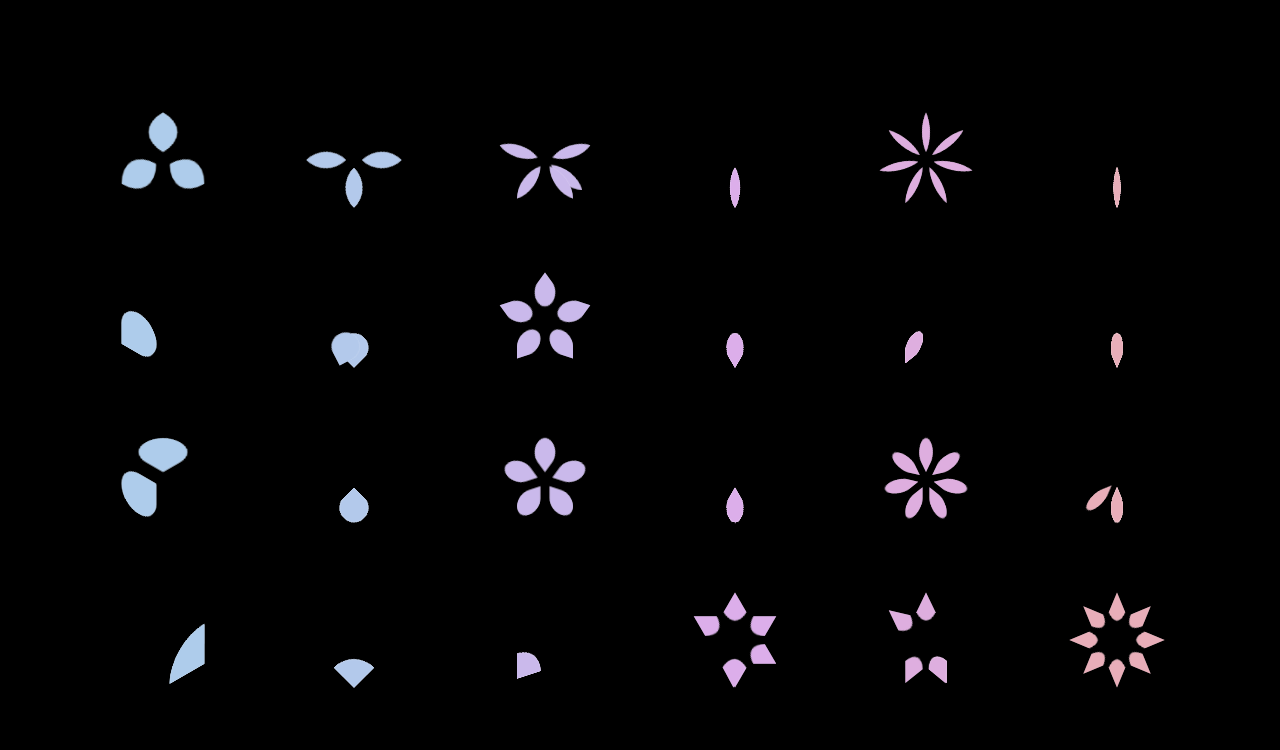
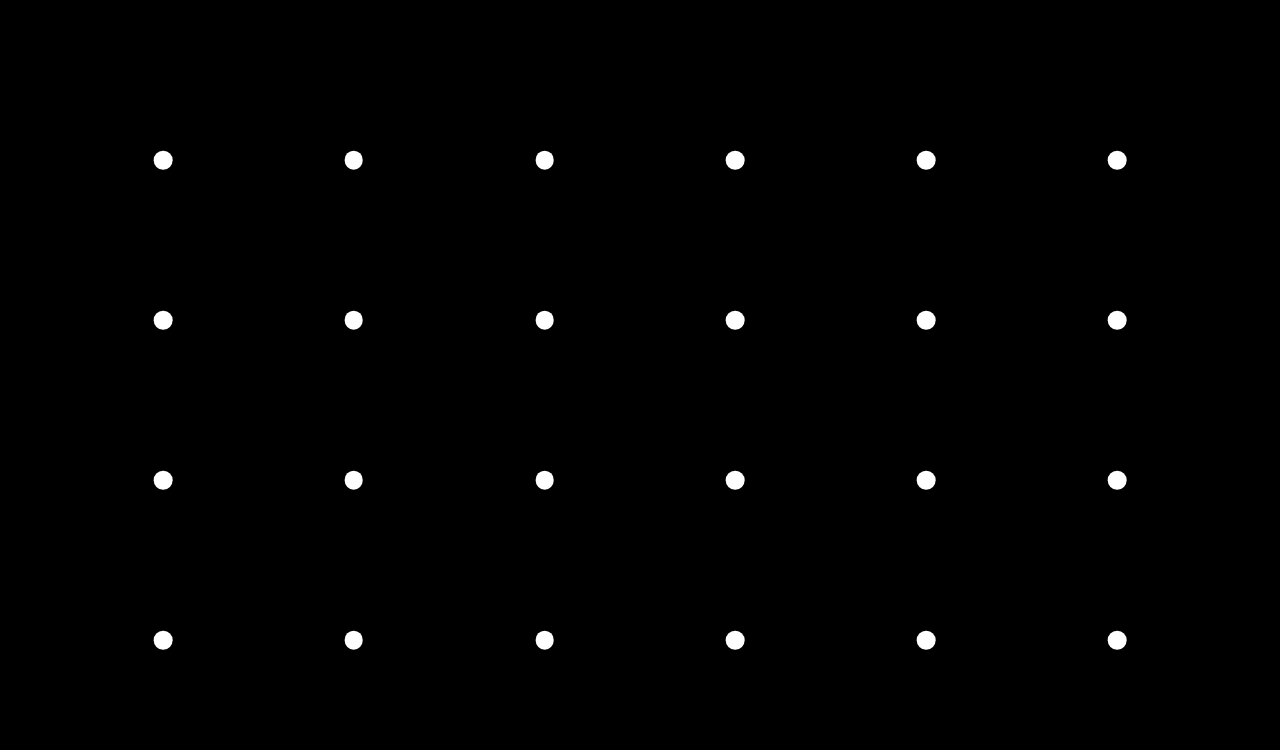
Before and after one commit to joel-s/css-flowers, a React (Create React App) app: page / in a window 1280 px wide. Shown: the top 750 px of the page. Built offline with nearby package versions, Linux system fonts and the light colour scheme.

Commit message:
Add center and prepare to style it like petals

```diff
--- a/src/flowers/Flower.tsx
+++ b/src/flowers/Flower.tsx
@@ -1,3 +1,4 @@
+import { useState } from "react";
 import styled from "styled-components";
 import { range } from "../utils/util";
 import Petal from "./Petal";
@@ -17,6 +18,18 @@ const FlowerContainer = styled.div<ContainerProps>`
   position: relative;
 `;
 
+const FlowerCenter = styled.div<ContainerProps>`
+  height: ${(props) => props.size}vmin;
+  width: ${(props) => props.size}vmin;
+  border-radius: 50%;
+  background-color: white;
+  /* center horizontally and vertically */
+  position: absolute;
+  top: 50%;
+  left: 50%;
+  transform: translate(-50%, -50%);
+`;
+
 interface FlowerProps {
   size: number;
   numPetals: number;
@@ -28,6 +41,8 @@ export default function Flower({
   numPetals,
   petalShape = "0 100% 0 100%",
 }: FlowerProps): JSX.Element {
+  const [animated, setAnimated] = useState(false);
+
   const delay = Math.random() * 15;
   const baseAngle = 360 / numPetals;
   let startAngle = 180;
@@ -35,8 +50,9 @@ export default function Flower({
     startAngle =
       Math.random() > 0.5 ? 180 + baseAngle / 2 : 180 - baseAngle / 2;
   }
+
   return (
-    <FlowerContainer size={size}>
+    <FlowerContainer size={size} onMouseEnter={() => setAnimated(true)}>
       {range(0, numPetals).map((i) => (
         <Petal
           size={size / 2}
@@ -45,8 +61,10 @@ export default function Flower({
           petalShape={petalShape}
           openDelay={delay}
           startAngle={startAngle}
+          animated={animated}
         />
       ))}
+      <FlowerCenter size={size / 3} />
     </FlowerContainer>
   );
 }
--- a/src/flowers/Petal.tsx
+++ b/src/flowers/Petal.tsx
@@ -1,15 +1,24 @@
-import styled, { keyframes } from "styled-components";
+import styled, { keyframes, css } from "styled-components";
 
-const varyOpacity = keyframes`
-  from {
+const varyBackgroundColor = keyframes`
+0%, 50% {
+  background-color: black;
+}
+50%, 100% {
+  background-color: white;
+}
+`;
+
+const varyForegroundOpacity = keyframes`
+  0% {
     opacity: 100%;
   }
-  to {
+  100% {
     opacity: 40%;
   }
 `;
 
-const varyColor = keyframes`
+const varyForegroundColor = keyframes`
   0% {
     background-color: hsl(0, 60%, 50%);
   }
@@ -28,6 +37,7 @@ interface PetalProps {
   petalShape: string;
   openDelay: number; // seconds
   startAngle: number;
+  animated: boolean;
 }
 
 export default function Petal({
@@ -37,41 +47,57 @@ export default function Petal({
   petalShape,
   openDelay,
   startAngle,
-}: PetalProps): JSX.Element {
-  const spin = keyframes`
+  animated,
+}: PetalProps): JSX.Element | null {
+  const containerTransformKeyframes = keyframes`
     from {
-      transform: rotateZ(${startAngle}deg) translateY(-1vmin)
+      transform: scale(0) rotateZ(${angle}deg) translateY(-1vmin)
         scaleX(${Math.tan(Math.PI / numPetals)}) rotateZ(45deg);
     }
     to {
-      transform: rotateZ(${angle}deg) translateY(-1vmin)
+      transform: scale(1) rotateZ(${angle}deg) translateY(-1vmin)
         scaleX(${Math.tan(Math.PI / numPetals)}) rotateZ(45deg);
     }
   `;
 
-  const PetalBackground = styled.div`
+  const PetalContainer = styled.div`
     position: absolute;
     top: 0;
     left: 0;
-    background-color: white;
+    width: ${size}vmin;
+    height: ${size}vmin;
+    transform-origin: bottom right;
+    animation: ${containerTransformKeyframes} 1s cubic-bezier(0.6, 0, 0.4, 1.2)
+      ${(angle * numPetals) / 2000}s both;
+  `;
+
+  const PetalBackground = styled.div`
     border-radius: ${petalShape};
     width: ${size}vmin;
     height: ${size}vmin;
-    transform-origin: bottom right;
-    animation: ${spin} 1s cubic-bezier(0.6, 0, 0.4, 1.2)
-      ${openDelay + Math.random() * 5}s both;
+    /* animation is identical to flower center background animation */
+    /* 1st animation takes twice as long as varyForegroundOpacity animation    */
+    animation: ${varyBackgroundColor} 8s ease infinite alternate-reverse;
   `;
 
   const PetalForegroundInner = styled.div`
     height: 100%;
     border-radius: ${petalShape};
-    animation: ${varyColor} 5.5s ease infinite -${numPetals}s alternate-reverse,
-      ${varyOpacity} 4s ease infinite alternate-reverse;
+    /* both animations are identical to flower center foreground animation */
+    /* 1st animation takes half as long as varyBackgroundColor animation */
+    animation: ${varyForegroundOpacity} 4s ease infinite alternate-reverse,
+      ${varyForegroundColor} 5.5s ease infinite alternate-reverse;
   `;
 
+  if (!animated) {
+    return null;
+  }
+
   return (
-    <PetalBackground>
-      <PetalForegroundInner />
-    </PetalBackground>
+    <PetalContainer>
+      <PetalBackground>
+        <PetalForegroundInner />
+      </PetalBackground>
+    </PetalContainer>
   );
 }
```
